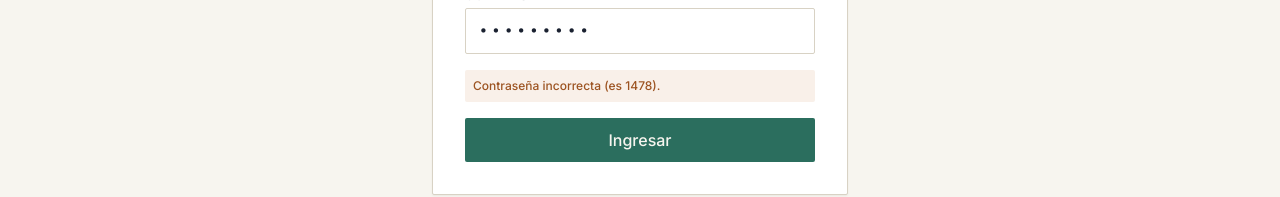
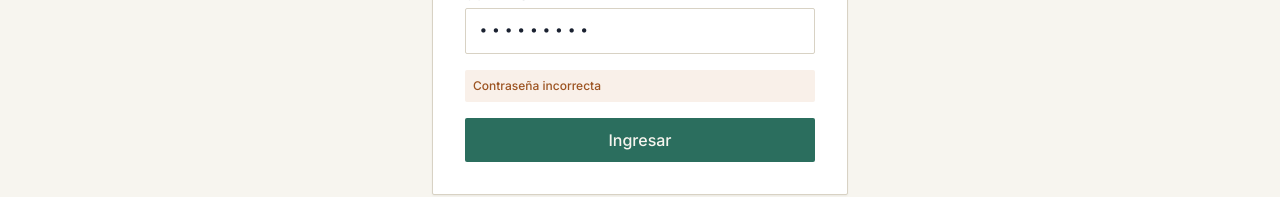
Before and after one commit to JorBuffa/directorio-profesionales, a React (Vite) app in the folder frontend/: page /admin-login in a window 1280 px wide. Both pictures are taken after typing "Sample123" into the empty fields and a click on the button "Ingresar". Shown: the part 310-507 px from the top of the page. Built offline with nearby package versions, Linux system fonts and the light colour scheme.

Commit message:
Rotulo de contraseña administrador

```diff
--- a/frontend/src/pages/AdminLogin.jsx
+++ b/frontend/src/pages/AdminLogin.jsx
@@ -473,7 +473,7 @@ export default function AdminLogin() {
 
             {error && (
               <p className="rounded-sm bg-copper/10 p-2 text-xs font-medium text-copper-dark">
-                Contraseña incorrecta (es 1478).
+                Contraseña incorrecta
               </p>
             )}
 
```
